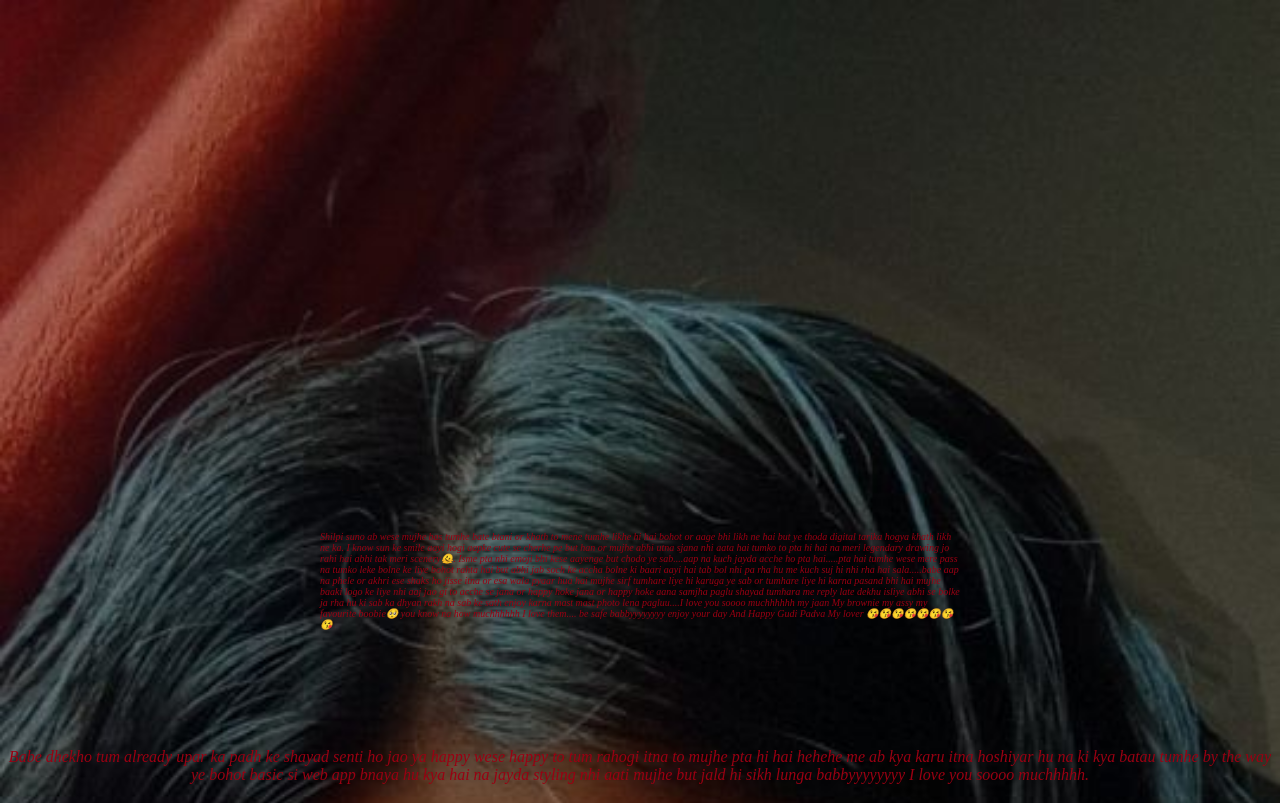
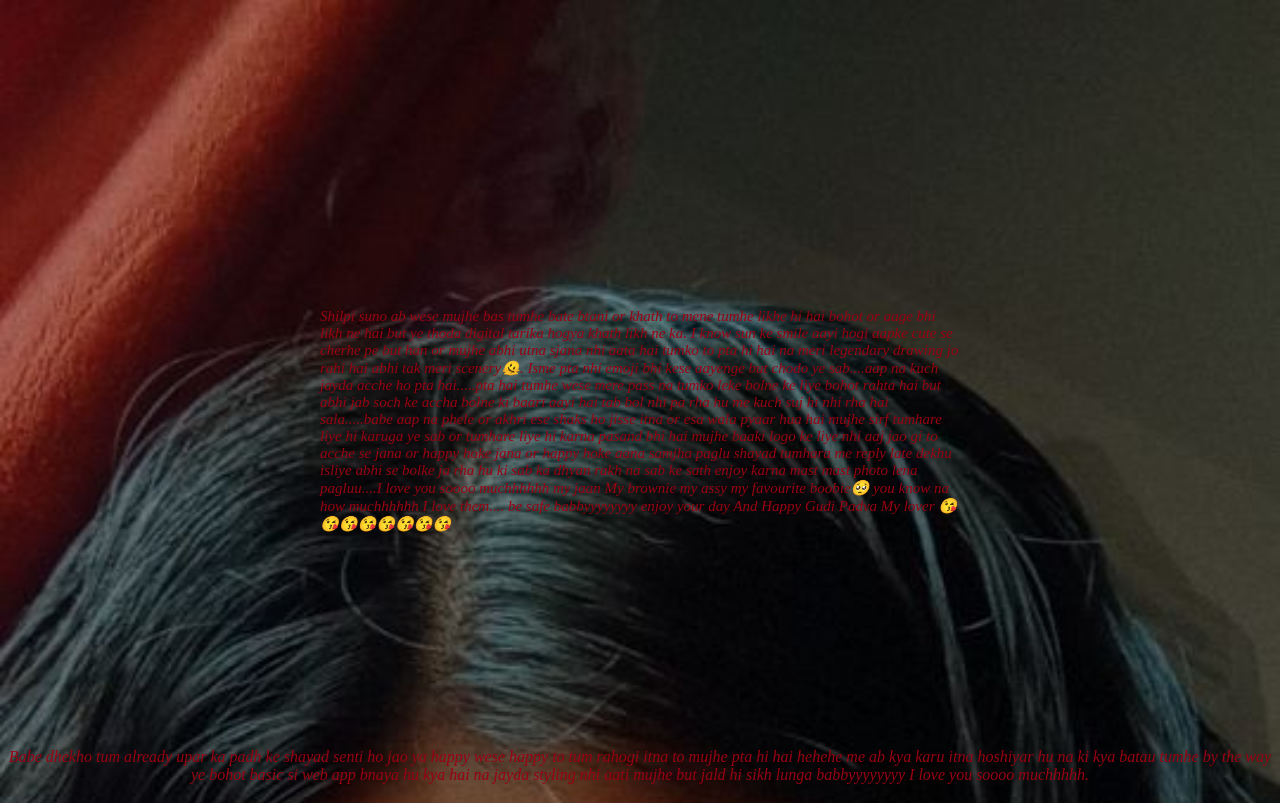
Before and after one commit to AyushThk/t, a plain HTML site: page index.html in a window 1280 px wide. Shown: the top 803 px of the page. Drawn offline with Linux system fonts and the light colour scheme.

Commit message:
Update styles.css

```diff
--- a/styles.css
+++ b/styles.css
@@ -33,7 +33,7 @@ body{
     position: absolute;
     transform: translate(-50%, -50%);
     z-index: 1;
-    top: 70%;
+    top: 50%;
     left: 50%;
     color: #990012;
     text-align: left;
@@ -41,7 +41,7 @@ body{
 }
 
 .Image-text p {
-    font-size: 10px;
+    font-size: 15px;
 }
 footer {
     position: fixed; /* Fixed positioning */
```
